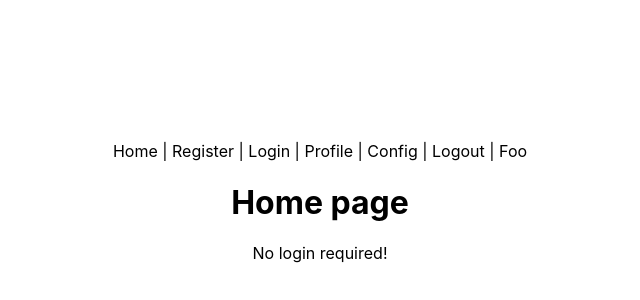
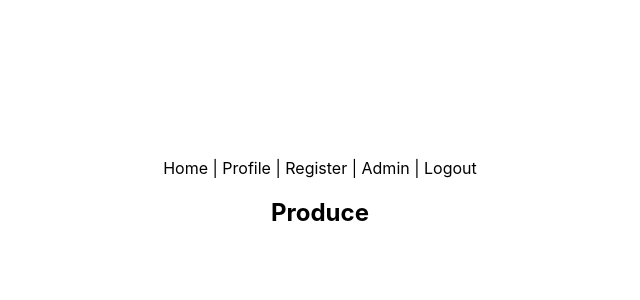
Before and after one commit to gamg002/DCW2563, a Next.js app in the folder frontend/: page / in a window 1280 px wide. Shown: the part 198-498 px from the top of the page, without its empty margins (320-960 px from the left). Built offline with nearby package versions, Linux system fonts and the light colour scheme.

Commit message:
Second commit

```diff
--- a/frontend/components/navbar.js
+++ b/frontend/components/navbar.js
@@ -3,12 +3,10 @@ import Link from 'next/link'
 const Navbar = () => (
     <div>
         <Link href="/"><a> Home </a></Link> |
+        <Link href="/profile"><a> Profile </a></Link> |
         <Link href="/register"><a> Register </a></Link>  |
-        <Link href="/login"><a> Login </a></Link> |
-        <Link href="/profile"><a> Profile </a></Link> |
-        <Link href="/getConfig"><a> Config </a></Link> |
-        <Link href="/logout"><a> Logout </a></Link> |
-        <Link href="/Foo"><a> Foo </a></Link>
+        <Link href="/Admin"><a> Admin </a></Link> |
+        <Link href="/logout"><a> Logout </a></Link>
     </div>
 )
 
--- a/frontend/pages/index.js
+++ b/frontend/pages/index.js
@@ -7,15 +7,22 @@ export default function Home({ token }) {
 
   return (
     <Layout>
-    <Head>
+      <Head>
         <title>First Page</title>
-    </Head>
-    <div className={styles.container}>
+      </Head>
+      <div className={styles.container}>
         <Navbar />
-        <h1>Home page</h1>
-        No login required!
-    </div>
-</Layout>
+        <div>
+
+          <h2>Produce</h2>
+          <ul className={styles.list} >
+            { }
+          </ul>
+
+
+        </div>
+      </div>
+    </Layout>
   )
 }
 
--- a/frontend/pages/login.js
+++ b/frontend/pages/login.js
@@ -24,7 +24,7 @@ export default function Login({ token }) {
         }
         catch (e) {
             console.log('error: ', JSON.stringify(e.response))
-            setStatus(JSON.stringify(e.response).substring(0, 80) + "...")
+            setStatus(JSON.stringify(e.response.substring(0, 80)) + "...")
         }
     }
 
```
Also changed, not shown: frontend/pages/Admin.js (renamed from frontend/pages/Foo.js, +12 -5 lines), frontend/pages/getConfig.js (deleted, +0 -25 lines).
